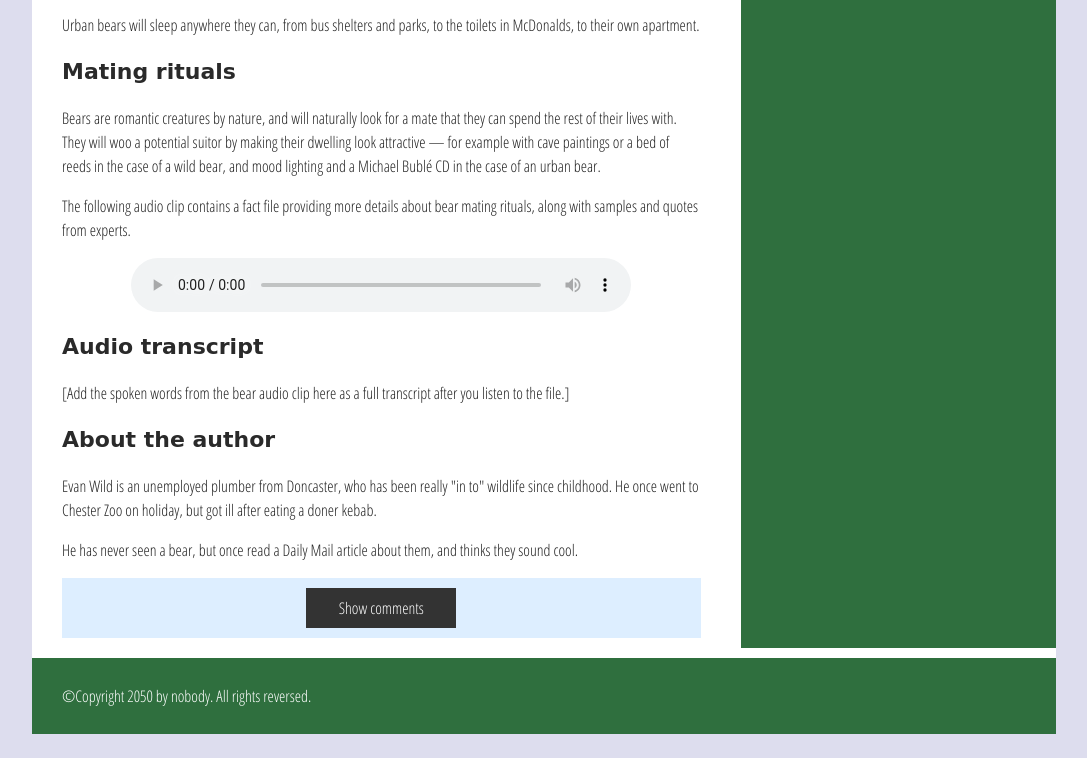
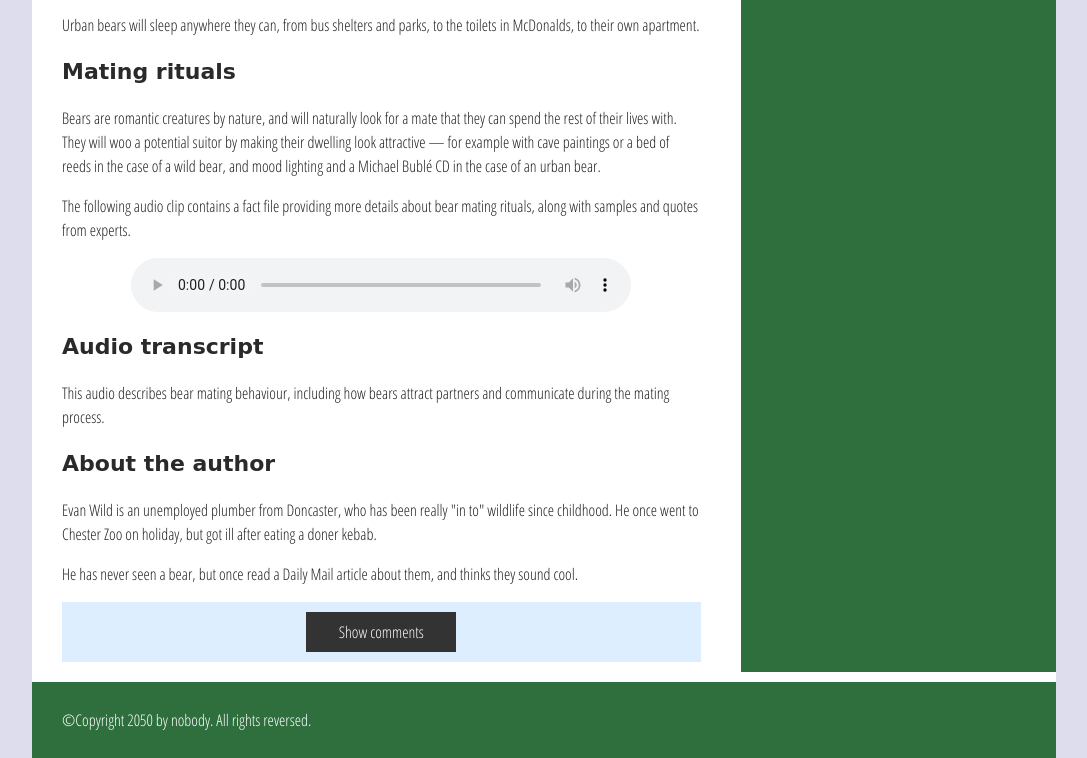
Before and after one commit to eshaahmed222/assignment5-accessibility, a plain HTML site: page index.html in a window 1280 px wide. Shown: the part 1904-2662 px from the top of the page, without its empty margins (96-1183 px from the left). Before the commit the page ends 2638 px from the top, so only its background shows below. Drawn offline with Linux system fonts and the light colour scheme; a web font is replaced by a local one.

Commit message:
fixed transcript

```diff
--- a/index.html
+++ b/index.html
@@ -161,8 +161,8 @@ Description: Accessibility improved version of the MDN troubleshooting page.
       <section aria-labelledby="transcript-heading">
         <h3 id="transcript-heading">Audio transcript</h3>
         <p>
-          [Add the spoken words from the bear audio clip here as a full transcript after you
-          listen to the file.]
+          <p>
+            This audio describes bear mating behaviour, including how bears attract partners and communicate during the mating process.</p>
         </p>
       </section>
 
```
